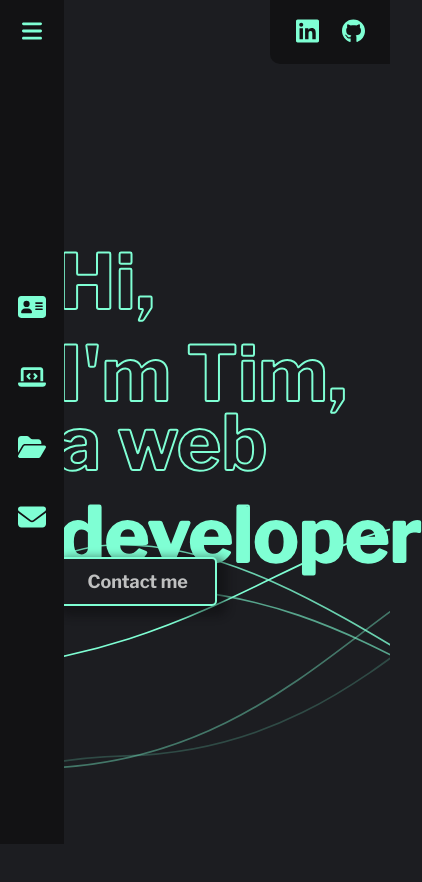
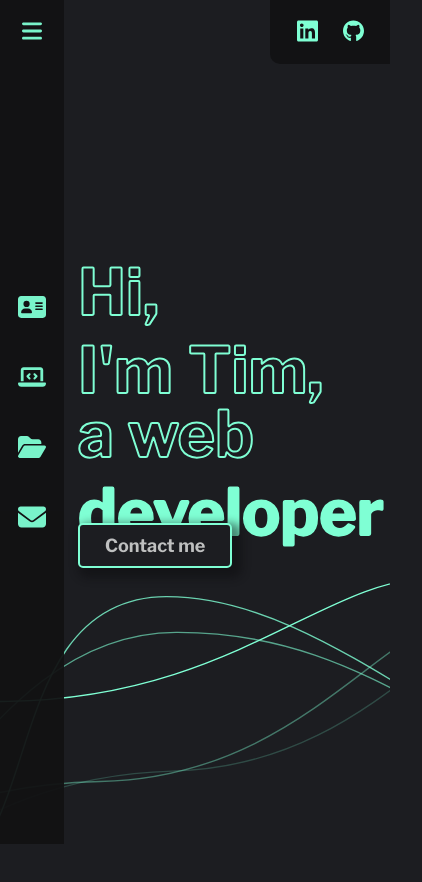
Before and after one commit to Tim-jn/Portfolio, a React (Create React App) app: page / in a window 390 px wide. Shown: the top 882 px of the page, 422 px wide, since content can reach past the window. Built offline with nearby package versions, Linux system fonts and the light colour scheme.

Commit message:
added tablet mode

```diff
--- a/src/App.scss
+++ b/src/App.scss
@@ -19,7 +19,8 @@ $third-font-color: aquamarine;
 
 // Fonts sizes
 
-$h1-size: 76px;
+$h1-desktop-size: 76px;
+$h1-tablet-size: 64px;
 $h2-size: 44px;
 $h3-size: 22px;
 $p-size: 18px;
@@ -74,3 +75,11 @@ body {
     background-size: 1200px 467px;
   }
 }
+
+// tablet
+
+@media screen and (max-width: 992px) {
+  .home {
+    background-size: 992px 386px;
+  }
+}
--- a/src/Components/ContactBtn/ContactBtn.scss
+++ b/src/Components/ContactBtn/ContactBtn.scss
@@ -44,3 +44,12 @@
 .contact-btn:hover a {
   color: $primary-bg-color;
 }
+
+// tablet
+
+@media screen and (max-width: 992px) {
+  .contact-btn {
+    padding: 10px 25px;
+    top: 32%;
+  }
+}
--- a/src/Components/SideBar/SideBar.scss
+++ b/src/Components/SideBar/SideBar.scss
@@ -4,6 +4,7 @@
   height: 100%;
   width: 64px;
   background: $secondary-bg-color;
+  opacity: 0.95;
   position: fixed;
   top: 0;
   left: 0;
--- a/src/Components/SocialBar/SocialBar.scss
+++ b/src/Components/SocialBar/SocialBar.scss
@@ -34,3 +34,18 @@
 .social-text {
   font-size: 0;
 }
+
+// tablet
+
+@media screen and (max-width: 992px) {
+  .social-icons {
+    cursor: pointer;
+    height: 26px;
+    width: 21px;
+  }
+
+  .social-icons:hover {
+    height: 30px;
+    width: 25px;
+  }
+}
--- a/src/Components/Title/Title.scss
+++ b/src/Components/Title/Title.scss
@@ -22,14 +22,14 @@
   position: absolute;
   top: 0%;
   left: 0%;
-  font-size: $h1-size;
+  font-size: $h1-desktop-size;
   color: $primary-bg-color;
   -webkit-text-stroke: 2px $third-font-color;
 }
 
 .main-title-animated {
   color: #fff;
-  font-size: $h1-size;
+  font-size: $h1-desktop-size;
   position: absolute;
   top: 19%;
   left: 0%;
@@ -75,3 +75,21 @@
     );
   }
 }
+
+// tablet
+
+@media screen and (max-width: 992px) {
+  .main-title {
+    top: 30%;
+    left: 20%;
+  }
+
+  .main-title-content {
+    font-size: $h1-tablet-size;
+  }
+
+  .main-title-animated {
+    font-size: $h1-tablet-size;
+    top: 16.8%;
+  }
+}
```
